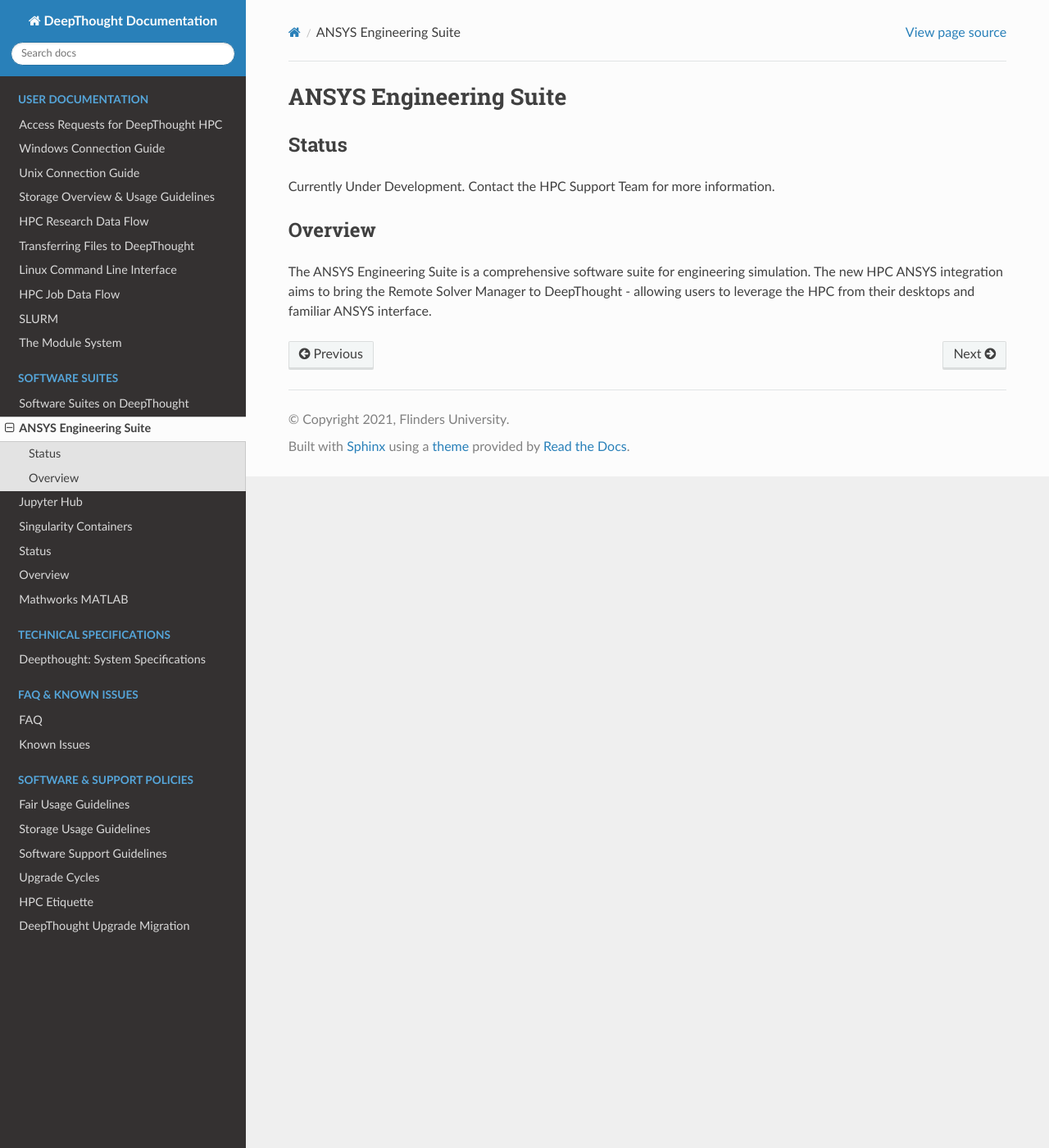
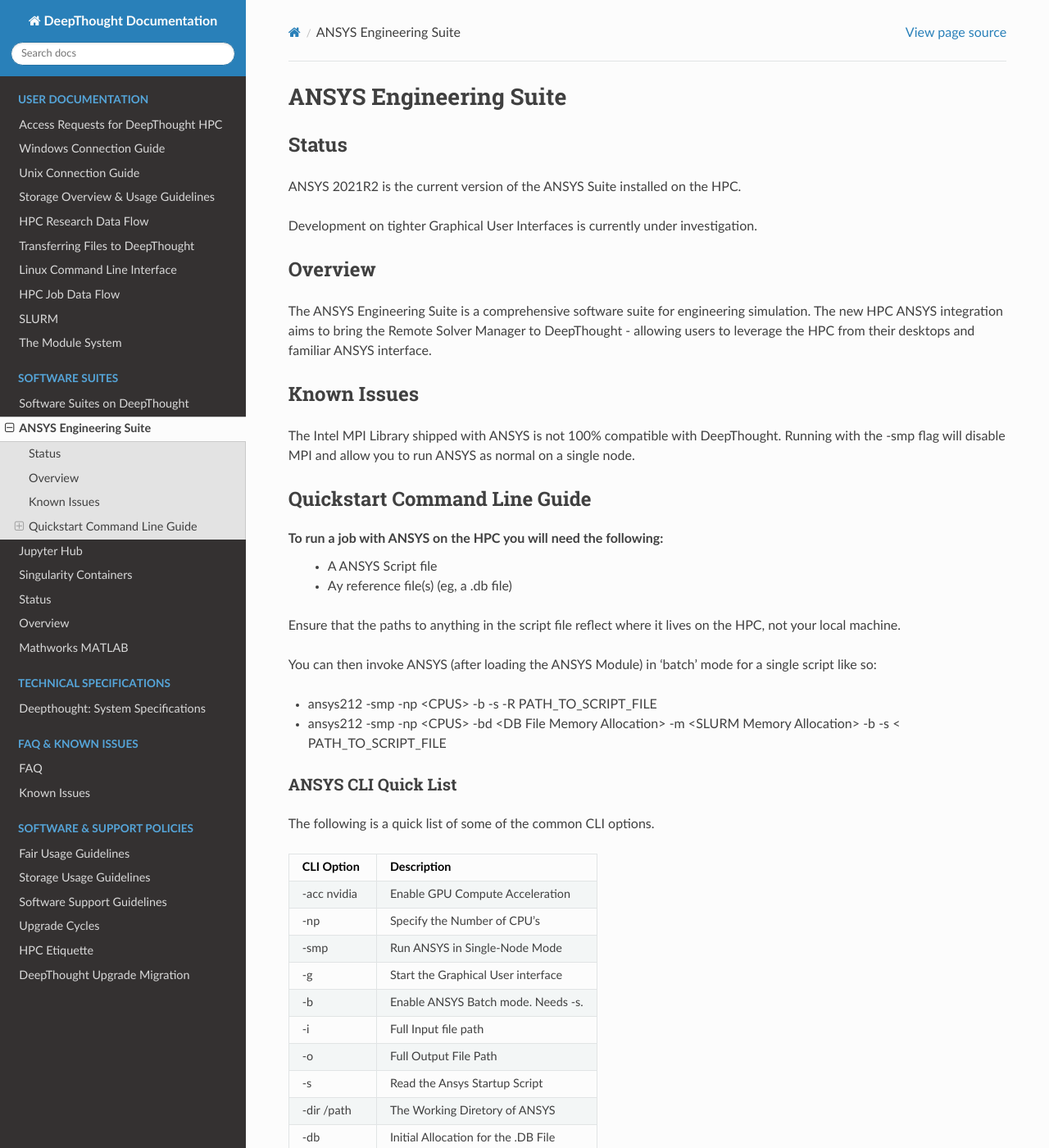
Before and after one commit to flindersuni/DeepThoughtHPC-docs, a Sphinx documentation site: the page built from docs/source/software/ansys.rst, in a window 1280 px wide and 1400 px high. Shown: the whole window at 82% size. Built offline with Sphinx 7.4.7 and the Read the Docs theme 2.0.0, drawn with Linux system fonts in a browser that asks for light colours; pages that are not in the unit, such as notebooks, are missing from menus; some of the changed text lies outside the part shown.

Commit message:
ANSYS CLI & Matlab Quick-Guide

```diff
--- a/docs/source/software/ansys.rst
+++ b/docs/source/software/ansys.rst
@@ -4,7 +4,10 @@
 =======
 Status
 =======
-Currently Under Development. Contact the HPC Support Team for more information.
+ANSYS 2021R2 is the current version of the ANSYS Suite installed on the HPC.
+
+Development on tighter Graphical User Interfaces is currently under investigation.
+
 
 ==========
 Overview
@@ -12,3 +15,91 @@
 The ANSYS Engineering Suite is a comprehensive software suite for engineering simulation.
 The new HPC ANSYS integration aims to bring the Remote Solver Manager to DeepThought - allowing
 users to leverage the HPC from their desktops and familiar ANSYS interface.
+
+
+=================
+Known Issues
+=================
+The Intel MPI Library shipped with ANSYS is not 100% compatible with DeepThought. Running with the -smp flag will disable MPI and allow you to run ANSYS as normal on a single node.
+
+
+================================
+Quickstart Command Line Guide
+================================
+
+To run a job with ANSYS on the HPC you will need the following:
+    - A ANSYS Script file
+    - Ay reference file(s) (eg, a .db file)
+
+Ensure that the paths to anything in the script file reflect where it lives on the HPC, not your local machine.
+
+You can then invoke ANSYS (after loading the ANSYS Module) in 'batch' mode for a single script like so:
+
+- ansys212 -smp -np <CPUS> -b -s -R PATH_TO_SCRIPT_FILE
+- ansys212 -smp -np <CPUS> -bd <DB File Memory Allocation> -m <SLURM Memory Allocation> -b -s < PATH_TO_SCRIPT_FILE
+
+
++++++++++++++++++++++++
+ANSYS CLI Quick List
++++++++++++++++++++++++
+The following is a quick list of some of the common CLI options.
+
+
++-------------------+---------------------------------------+
+| CLI Option        |       Description                     |
++===================+=======================================+
+| -acc nvidia       |  Enable GPU Compute Acceleration      |
++-------------------+---------------------------------------+
+| -np               |  Specify the Number of CPU's          |
++-------------------+---------------------------------------+
+| -smp              |  Run ANSYS in Single-Node Mode        |
++-------------------+---------------------------------------+
+| -g                | Start the Graphical User interface    |
++-------------------+---------------------------------------+
+| -b                | Enable ANSYS Batch mode. Needs -s.    |
++-------------------+---------------------------------------+
+| -i                | Full Input file path                  |
++-------------------+---------------------------------------+
+| -o                | Full Output File Path                 |
++-------------------+---------------------------------------+
+| -s                | Read the Ansys Startup Script         |
++-------------------+---------------------------------------+
+| -dir /path        | The Working Diretory of ANSYS         |
++-------------------+---------------------------------------+
+| -db               | Initial Allocation for the .DB File   |
++-------------------+---------------------------------------+
+| -m  <value>       | RAM Allocation for ANSYS.             |
++-------------------+---------------------------------------+
+| -R /path/         | Script file Path for batch Mode       |
++-------------------+---------------------------------------+
+
+
++++++++++++++++++++++++++
+ANSYS Program Quick List
++++++++++++++++++++++++++
+The following table lists the ANSYS programs and their associated CLI command
+
+
++-------------------+---------------------------------------+
+| Program           | Name                                  |
++===================+=======================================+
+| Mechanical ADPL   |   ansys212, ansys2021R2               |
++-------------------+---------------------------------------+
+| Workbench         |  runwb2                               |
++-------------------+---------------------------------------+
+| CFX               |  cfx5                                 |
++-------------------+---------------------------------------+
+| FLUENT            |  fluent                               |
++-------------------+---------------------------------------+
+| ICEM CFD          | icemcfd                               |
++-------------------+---------------------------------------+
+| POLYFLOW          |  polyman                              |
++-------------------+---------------------------------------+
+| CFD-Post          |  cfdpost                              |
++-------------------+---------------------------------------+
+| Icepak            |  icepak                               |
++-------------------+---------------------------------------+
+| TurboGrid         |  cfxtg                                |
++-------------------+---------------------------------------+
+| AUTODYN           |   autodyn212                          |
++-------------------+---------------------------------------+
```
Also changed, not shown: docs/source/software/matlab.rst (+19 -1 lines).
